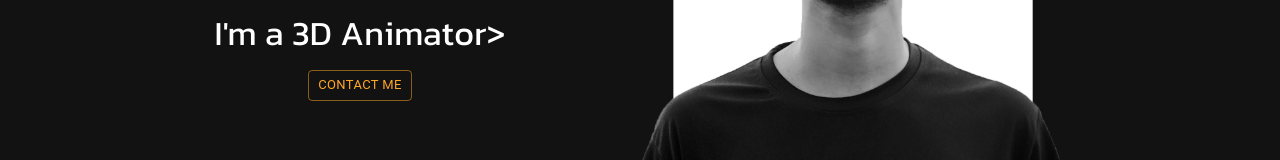
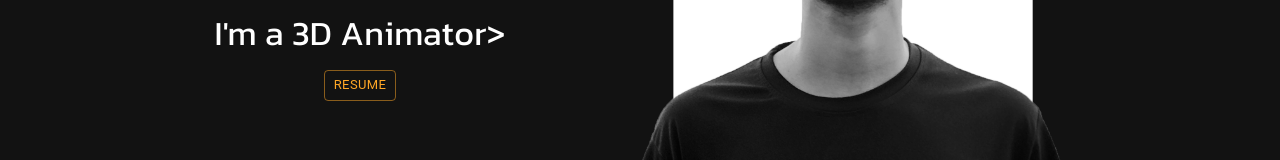
Before and after one commit to zephanphilip/PortfolioWebApp, a React (Create React App) app: page / in a window 1280 px wide. Shown: the part 431-591 px from the top of the page. Built offline with nearby package versions, Linux system fonts and the light colour scheme.

Commit message:
ui update

```diff
--- a/package.json
+++ b/package.json
@@ -1,5 +1,5 @@
 {
-  "homepage": "https://zephanphilip.github.io/portfolio",
+  "homepage": "https://zephanphilip.github.io/PortfolioWebApp",
   "name": "frontend",
   "version": "0.1.0",
   "private": true,
--- a/src/components/hero/Hero.js
+++ b/src/components/hero/Hero.js
@@ -47,7 +47,7 @@ function Hero() {
           <Button href='https://drive.google.com/file/d/1DwzAv62hSxVytDLTrPJr9bOb-P5Ragpp/view?usp=sharing' variant='outlined' size='small' color='warning' className='hero-button' sx={{
               textAlign: 'left',
               marginLeft: { xs: '0px !important', sm: '100px !important' }
-            }} >Contact Me</Button>
+            }} >Resume</Button>
         </Container>
       </BackgroundStack>
     </div>
```
